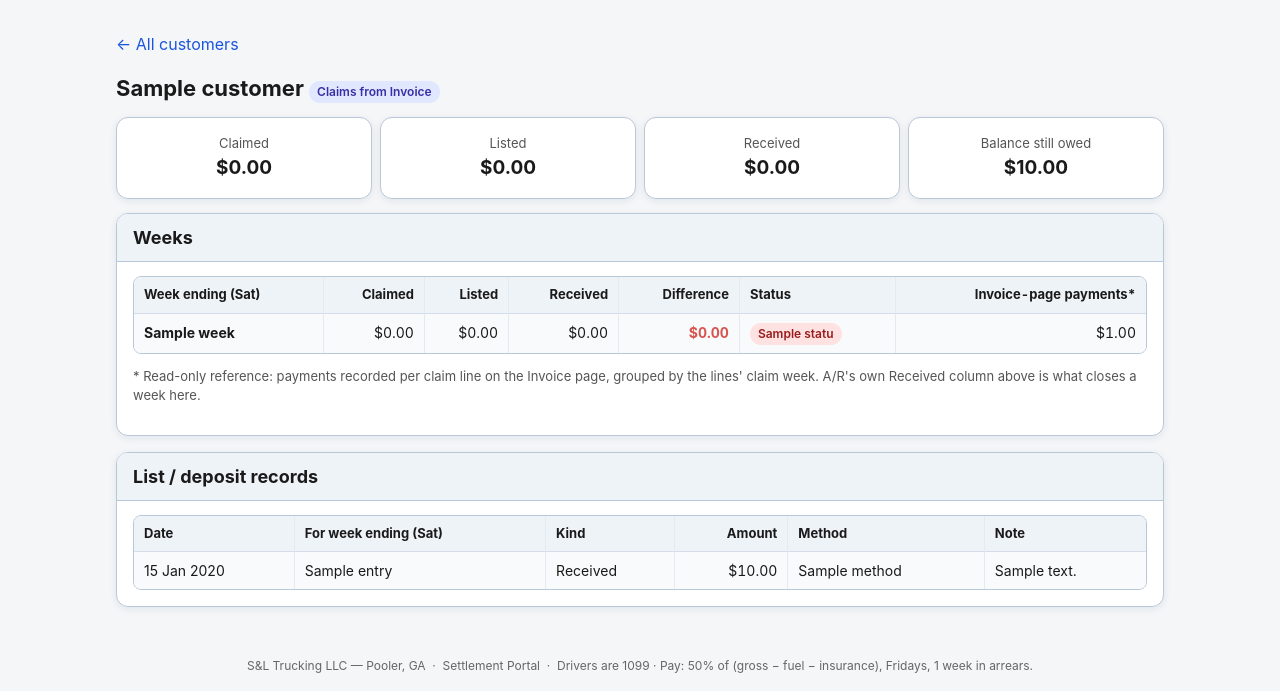
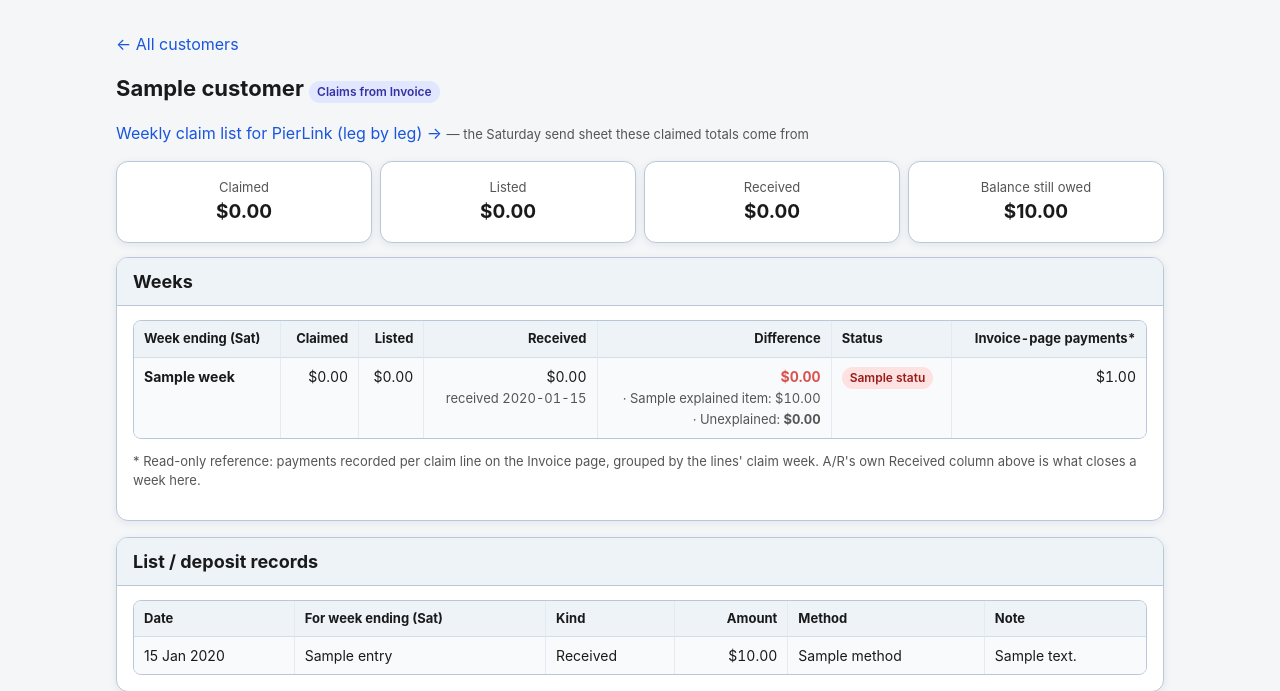
Before and after one commit to snltruckingusa/snl-trucking-portal, a Node server app: template views/ar.ejs in a window 1280 px wide. Shown: the part 54-745 px from the top of the page. Run offline with Node 20, Linux system fonts and the light colour scheme; the template is opened without the code that fills it: most values are stand-ins (such as "Sample title", 1, 10 or a date in 2020).

Commit message:
AR view: views/ar.ejs

```diff
--- a/views/ar.ejs
+++ b/views/ar.ejs
@@ -29,9 +29,15 @@
   }
   function statusBadge(st) {
     if (st.key === 'closed') return '<span class="badge good">' + st.label + '</span>';
+    if (st.key === 'explained') return '<span class="badge progress">' + st.label + '</span>';
     if (st.key === 'open') return '<span class="badge open">' + st.label + '</span>';
     if (st.key === 'partial') return '<span class="badge warn">' + st.label + '</span>';
     return '<span class="badge flag">' + st.label + '</span>';
+  }
+  function kindLabel(k) {
+    if (k === 'listed') return 'Listed';
+    if (k === 'adjustment') return 'Adjustment (reason)';
+    return 'Received';
   }
 %>
 <%- include('partials/header', { title: 'A/R' }) %>
@@ -142,6 +148,7 @@
 <%# ---------------- Customer drill-down ---------------- %>
 <p><a href="/ar">← All customers</a></p>
 <h1><%= customer.name %> <% if (customer.invoice_linked) { %><span class="badge progress">Claims from Invoice</span><% } else { %><span class="badge open">Manual claims</span><% } %></h1>
+<% if (customer.invoice_linked) { %><p class="no-print"><a href="/invoice/claim-list?week=<%= claimListWeek %>">Weekly claim list for PierLink (leg by leg) →</a> <span class="notice">— the Saturday send sheet these claimed totals come from</span></p><% } %>
 
 <div style="display:flex;gap:8px;flex-wrap:wrap;margin-bottom:14px">
   <div class="card" style="flex:1;min-width:130px;text-align:center;margin:0"><div class="notice">Claimed</div><div style="font-size:19px"><b><%= money(customer.totals.claimed) %></b></div></div>
@@ -159,8 +166,8 @@
       <td><b><%= w.weekLabel %></b></td>
       <td class="num"><%= money(w.claimed) %></td>
       <td class="num"><%= money(w.listed) %></td>
-      <td class="num"><%= money(w.received) %></td>
-      <td class="num"><% if (w.status.key !== 'closed') { %><b style="color:#d9534f"><%= money(w.status.diff) %></b><% } else { %><%= money(w.status.diff) %><% } %></td>
+      <td class="num"><%= money(w.received) %><% if (w.receivedDates && w.receivedDates.length) { %><br><span class="notice">received <%= w.receivedDates.join(', ') %></span><% } %></td>
+      <td class="num"><% if (w.status.key !== 'closed') { %><b style="color:#d9534f"><%= money(w.status.diff) %></b><% } else { %><%= money(w.status.diff) %><% } %><% if (w.status.diff !== 0 && w.explainedItems && w.explainedItems.length) { %><br><span class="notice"><% w.explainedItems.forEach(function (i) { %>· <%= i.label %>: <%= money(i.amount) %><br><% }) %>· Unexplained: <b><%= money(w.unexplained) %></b></span><% } %></td>
       <td><%- statusBadge(w.status) %></td>
       <% if (customer.invoice_linked) { %><td class="num"><%= money(w.invoicePaid) %></td><% } %>
     </tr>
@@ -177,15 +184,15 @@
     <input type="hidden" name="customer_id" value="<%= customer.id %>">
     <div><label>For week ending (Sat)</label><input type="date" name="week_of" required value="<%= todayISO %>" data-week-sat="entryWeekSat"><div id="entryWeekSat" class="notice"></div></div>
     <div><label>Kind</label>
-      <select name="kind"><% entryKinds.forEach(function (k) { %><option value="<%= k %>"><%= k === 'listed' ? 'Listed (announced)' : 'Received (deposit landed)' %></option><% }) %></select></div>
-    <div><label>Amount $</label><input type="number" name="amount" step="0.01" min="0" required></div>
+      <select name="kind"><% entryKinds.forEach(function (k) { %><option value="<%= k %>"><%= k === 'listed' ? 'Listed (announced)' : (k === 'adjustment' ? 'Adjustment (difference reason)' : 'Received (deposit landed)') %></option><% }) %></select></div>
+    <div><label>Amount $</label><input type="number" name="amount" step="0.01" required></div>
     <div><label>Date</label><input type="date" name="entry_date" value="<%= todayISO %>"></div>
     <div><label>Method</label>
       <select name="method"><option value="">—</option><% entryMethods.forEach(function (m) { %><option value="<%= m %>"><%= m %></option><% }) %></select></div>
     <div><label>Note</label><input type="text" name="note"></div>
     <div><button type="submit">Record</button></div>
   </form>
-  <p class="notice">Pick any day of the week — it is filed under the week ending that Saturday (weeks run Sun–Sat; the invoice goes out Saturday). Partial deposits are fine — rows for a week add up.</p>
+  <p class="notice">Pick any day of the week — it is filed under the week ending that Saturday (weeks run Sun–Sat; the invoice goes out Saturday). Partial deposits are fine — rows for a week add up. A deposit that also pays OLD, non-claim items is split: record the claim part here, and the old-items part under its own customer (e.g. "PierLink — Prior Adjustments") — never inside a claim week. <b>Adjustment</b> records WHY part of a week's difference exists: enter the amount exactly as it appears in the difference (claimed − received) and a note; it never changes Listed/Received.</p>
 </div>
 
 <% if (!customer.invoice_linked) { %>
@@ -233,7 +240,7 @@
     <tr>
       <td><%= e.entry_date %></td>
       <td><%= e.weekLabel %></td>
-      <td><%= e.kind === 'listed' ? 'Listed' : 'Received' %></td>
+      <td><%= kindLabel(e.kind) %></td>
       <td class="num"><%= money(e.amount) %></td>
       <td><%= e.method || '' %></td>
       <td><%= e.note || '' %></td>
```
